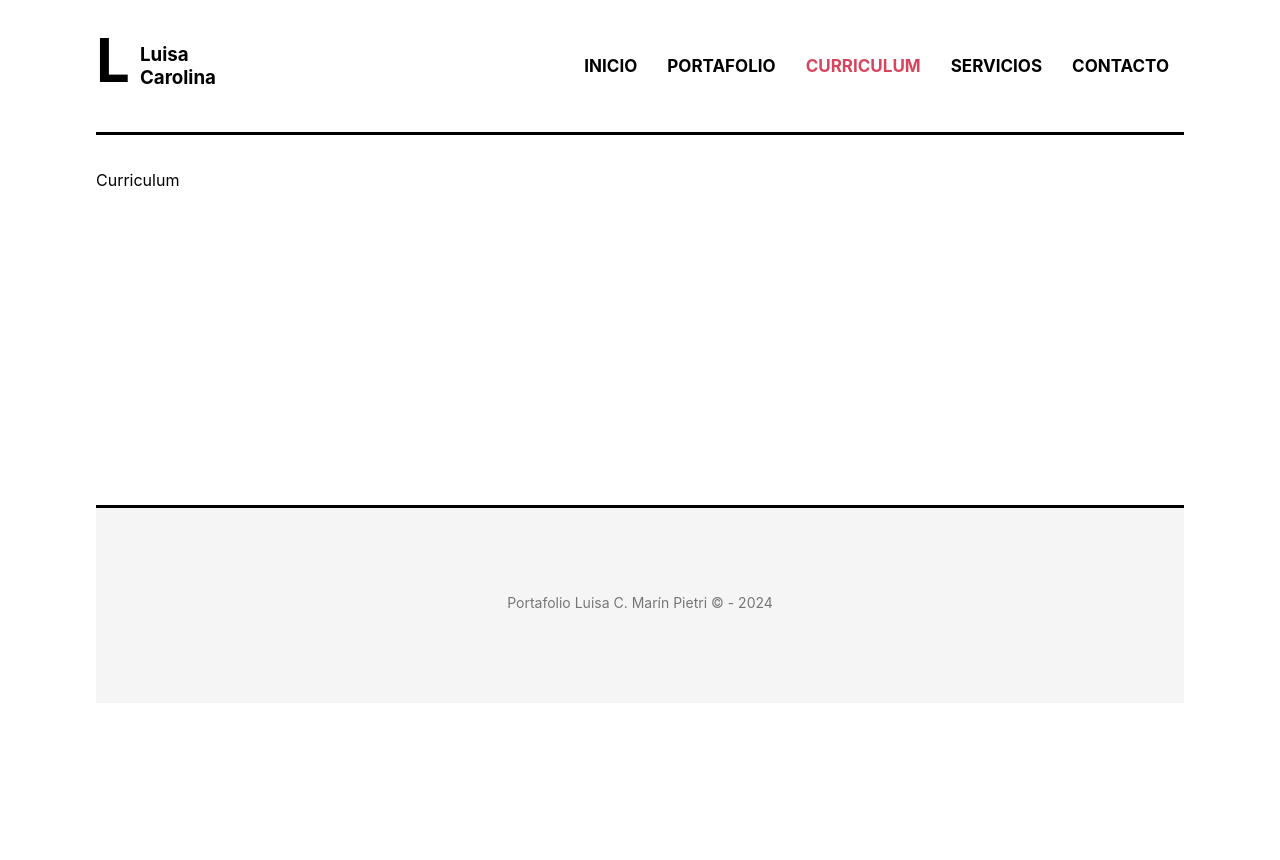
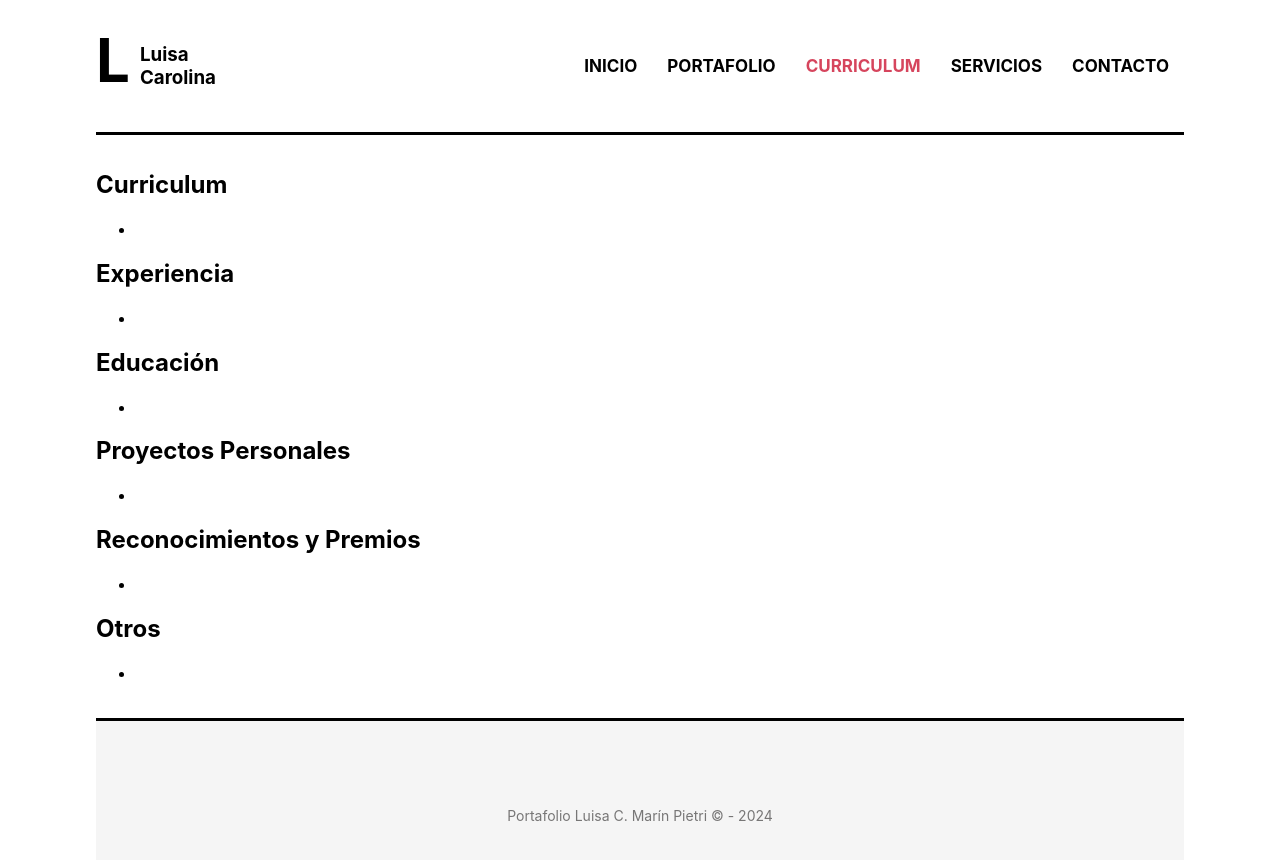
Before and after one commit to mpluisacarolina/08-proyecto2, a React (Create React App) app: page /curriculum in a window 1280 px wide. Shown: the top 860 px of the page. Before the commit the page ends 800 px from the top, so only its background shows below. Built offline with nearby package versions, Linux system fonts and the light colour scheme.

Commit message:
Creación Página de Portafolio

```diff
--- a/src/components/Contacto.jsx
+++ b/src/components/Contacto.jsx
@@ -2,6 +2,18 @@
 
 export const Contacto = () => {
   return (
-    <div>Contacto</div>
+    <div className="page">
+      <h1>Contacto</h1>
+
+      <form className="contact" action="mailto:mpluisacarolina@gmail.com">
+        <input type="text" plasceholder="Nombres: " />
+        <input type="text" plasceholder="Apellidos: " />
+        <input type="text" plasceholder="Email: " />
+        <textarea placeholder="Motivo de Contacto" />
+        <input type="submit" value="Enviar" />
+
+      </form>
+
+    </div>
   )
 }
--- a/src/components/Curriculum.jsx
+++ b/src/components/Curriculum.jsx
@@ -2,6 +2,50 @@
 
 export const Curriculum = () => {
   return (
-    <div>Curriculum</div>
+    <div className="page">
+      <h1>Curriculum</h1>
+      <ul>
+        <li>
+
+        </li>
+      </ul>
+
+      <h2>Experiencia</h2>
+      <ul>
+        <li>
+
+        </li>
+      </ul>
+
+      <h2>Educación</h2>
+      <ul>
+        <li>
+
+        </li>
+      </ul>
+
+      <h2>Proyectos Personales</h2>
+      <ul>
+        <li>
+
+        </li>
+      </ul>
+
+      <h2>Reconocimientos y Premios</h2>
+      <ul>
+        <li>
+
+        </li>
+      </ul>
+
+      <h2>Otros</h2>
+      <ul>
+        <li>
+
+        </li>
+      </ul>
+
+
+    </div>
   )
 }
--- a/src/components/Inicio.jsx
+++ b/src/components/Inicio.jsx
@@ -1,7 +1,28 @@
 import React from 'react'
+import { Link } from 'react-router-dom'
 
 export const Inicio = () => {
   return (
-    <div>Inicio</div>
+    <div>
+      <h1>
+        Hola mi nombre es Luisa Carolina Marín Pietri,
+        ofrezco mis servicios de programación y desarrollo
+        en todo tipo de proyectos web
+      </h1>
+
+      <h2>
+        Te ayudo a crear tu sitio o aplicación web, tener mas
+        visibilidad y relevancia en internet. <Link to="contacto">Contacta conmigo </Link>
+      </h2>
+
+      <section className="last-works">
+        <h2> Algunos demis proyectos </h2>
+        <p>Estos son algunos de mis trabajos de desarrollo web</p>
+        <div className="works">
+
+        </div>
+
+      </section>
+    </div>
   )
 }
--- a/src/components/Portafolio.jsx
+++ b/src/components/Portafolio.jsx
@@ -2,6 +2,8 @@
 
 export const Portafolio = () => {
   return (
-    <div>Portafolio</div>
+    <div className="page">
+      <h1>Portafolio</h1>
+    </div>
   )
 }
--- a/src/components/Servicios.jsx
+++ b/src/components/Servicios.jsx
@@ -2,6 +2,28 @@
 
 export const Servicios = () => {
   return (
-    <div>Servicios</div>
+    <div className="page">
+      <h1>Servicios</h1>
+
+      <section className="services">
+        <article className="servicie">
+          <h2>Diseño Web</h2>
+          <p>Hago que tu página web se vea bonita</p>
+        </article>
+
+        <article className="servicie">
+          <h2>Desarrollo Web</h2>
+          <p>Creo tu página web desde cero</p>
+        </article>
+
+        <article className="servicie">
+          <h2>Posicionamiento</h2>
+          <p>Hago que tu web aparezca en Google y la vea más gente</p>
+        </article>
+
+
+
+      </section>
+    </div>
   )
 }
```
